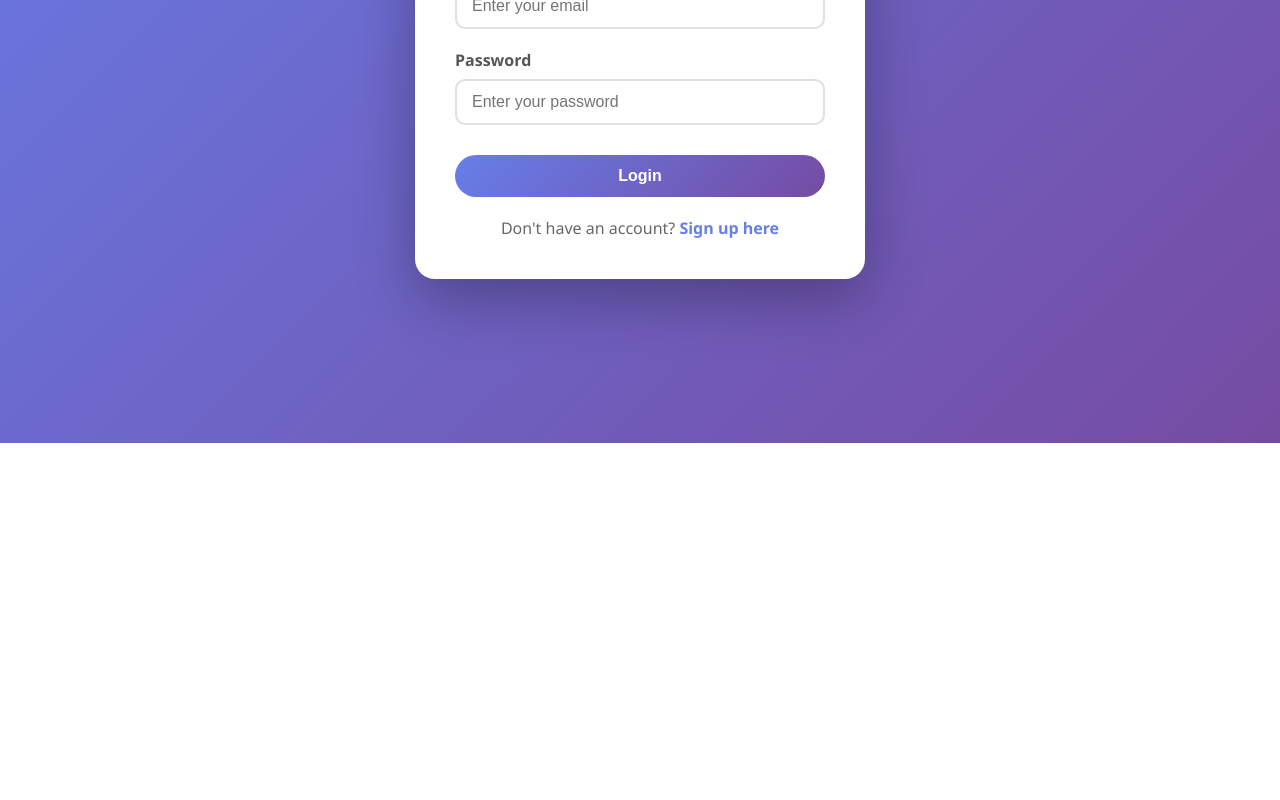
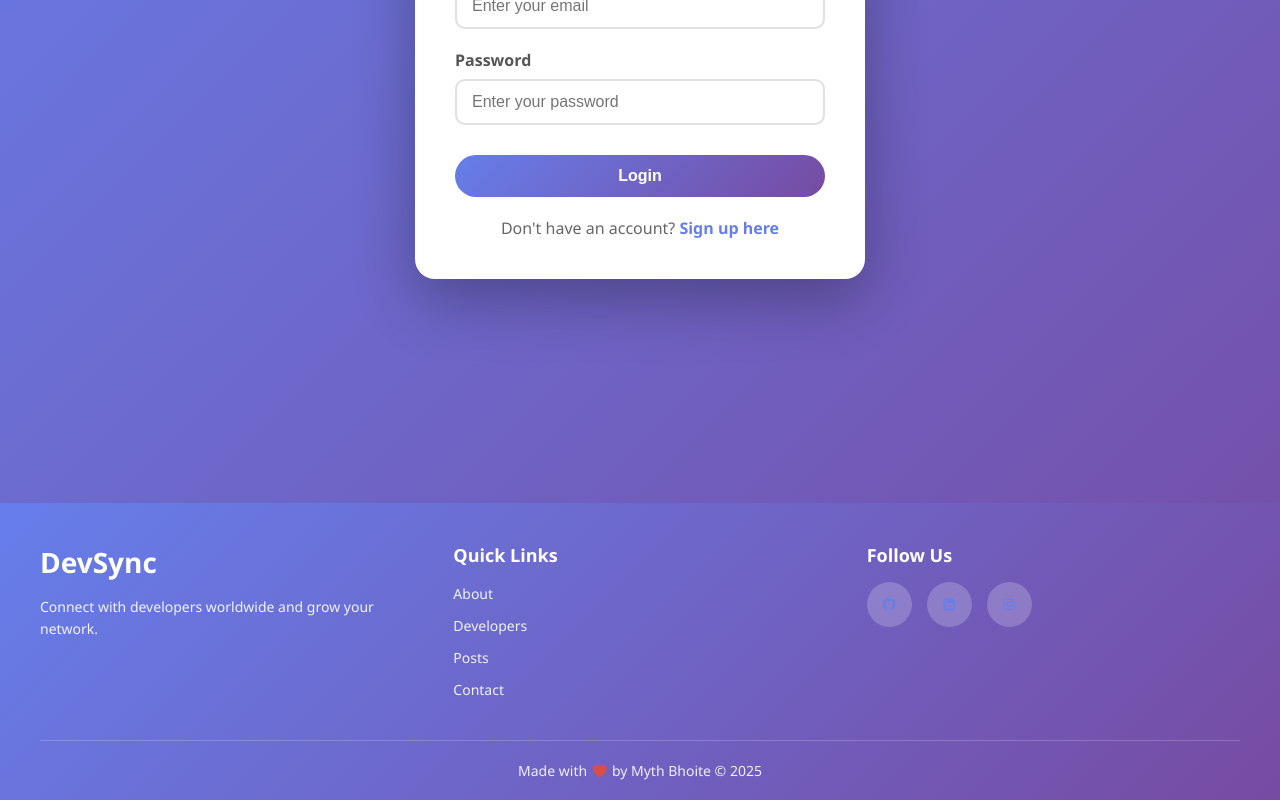
Before and after one commit to mitesh-bhoite/DevSync, a React (Create React App) app in the folder frontend/: page /login in a window 1280 px wide. Shown: the part 425-1225 px from the top of the page. Before the commit the page ends 868 px from the top, so only its background shows below. Built offline with nearby package versions, Linux system fonts and the light colour scheme; no server answers.

Commit message:
Add footer with FontAwesome social icons

```diff
--- a/frontend/package.json
+++ b/frontend/package.json
@@ -3,6 +3,10 @@
   "version": "0.1.0",
   "private": true,
   "dependencies": {
+    "@fortawesome/fontawesome-svg-core": "^7.1.0",
+    "@fortawesome/free-brands-svg-icons": "^7.1.0",
+    "@fortawesome/free-solid-svg-icons": "^7.1.0",
+    "@fortawesome/react-fontawesome": "^3.1.0",
     "@testing-library/dom": "^10.4.1",
     "@testing-library/jest-dom": "^6.9.1",
     "@testing-library/react": "^16.3.0",
--- a/frontend/src/App.js
+++ b/frontend/src/App.js
@@ -7,6 +7,7 @@ import {
 } from "react-router-dom";
 import { AuthProvider, AuthContext } from "./context/AuthContext";
 import Navbar from "./components/layout/Navbar";
+import Footer from "./components/layout/Footer";
 import Home from "./pages/Home";
 import Register from "./components/auth/Register";
 import Login from "./components/auth/Login";
@@ -16,7 +17,6 @@ import Developers from "./pages/Developers";
 import Posts from "./pages/Posts";
 import "./styles.css";
 
-// Protected Route Component
 const PrivateRoute = ({ children }) => {
   const { user, loading } = useContext(AuthContext);
 
@@ -31,7 +31,6 @@ const PrivateRoute = ({ children }) => {
   return user ? children : <Navigate to="/login" />;
 };
 
-// Public Route Component (redirect to dashboard if already logged in)
 const PublicRoute = ({ children }) => {
   const { user, loading } = useContext(AuthContext);
 
@@ -103,6 +102,7 @@ function App() {
               }
             />
           </Routes>
+          <Footer />
         </div>
       </Router>
     </AuthProvider>
--- /dev/null
+++ b/frontend/src/components/layout/Footer.css
@@ -0,0 +1,128 @@
+.footer {
+  background: linear-gradient(135deg, #667eea 0%, #764ba2 100%);
+  color: white;
+  padding: 40px 20px 20px;
+  margin-top: 60px;
+}
+
+.footer-container {
+  max-width: 1200px;
+  margin: 0 auto;
+}
+
+.footer-content {
+  display: grid;
+  grid-template-columns: repeat(auto-fit, minmax(250px, 1fr));
+  gap: 40px;
+  margin-bottom: 30px;
+}
+
+.footer-section h3 {
+  font-size: 28px;
+  margin-bottom: 15px;
+  font-weight: 700;
+}
+
+.footer-section h4 {
+  font-size: 18px;
+  margin-bottom: 15px;
+  font-weight: 600;
+}
+
+.footer-section p {
+  font-size: 14px;
+  line-height: 1.6;
+  opacity: 0.9;
+}
+
+.footer-section ul {
+  list-style: none;
+  padding: 0;
+}
+
+.footer-section ul li {
+  margin-bottom: 10px;
+}
+
+.footer-section ul li a {
+  color: white;
+  text-decoration: none;
+  font-size: 14px;
+  opacity: 0.9;
+  transition: all 0.3s ease;
+}
+
+.footer-section ul li a:hover {
+  opacity: 1;
+  padding-left: 5px;
+}
+
+.social-links {
+  display: flex;
+  gap: 15px;
+}
+
+.social-icon {
+  width: 45px;
+  height: 45px;
+  background: rgba(255, 255, 255, 0.2);
+  border-radius: 50%;
+  display: flex;
+  align-items: center;
+  justify-content: center;
+  color: white;
+  font-size: 20px;
+  transition: all 0.3s ease;
+  text-decoration: none;
+}
+
+.social-icon:hover {
+  background: white;
+  color: #667eea;
+  transform: translateY(-5px);
+}
+
+.footer-bottom {
+  border-top: 1px solid rgba(255, 255, 255, 0.2);
+  padding-top: 20px;
+  text-align: center;
+}
+
+.footer-bottom p {
+  font-size: 14px;
+  opacity: 0.9;
+}
+
+.heart-icon {
+  color: #e74c3c;
+  animation: heartbeat 1.5s infinite;
+}
+
+@keyframes heartbeat {
+  0%,
+  100% {
+    transform: scale(1);
+  }
+  25% {
+    transform: scale(1.1);
+  }
+  50% {
+    transform: scale(1);
+  }
+}
+
+/* Mobile Responsive */
+@media (max-width: 768px) {
+  .footer-content {
+    grid-template-columns: 1fr;
+    gap: 30px;
+  }
+
+  .footer-section {
+    text-align: center;
+  }
+
+  .social-links {
+    justify-content: center;
+  }
+}
--- /dev/null
+++ b/frontend/src/components/layout/Footer.js
@@ -0,0 +1,81 @@
+import React from "react";
+import { FontAwesomeIcon } from "@fortawesome/react-fontawesome";
+import {
+  faGithub,
+  faLinkedin,
+  faInstagram,
+} from "@fortawesome/free-brands-svg-icons";
+import { faHeart } from "@fortawesome/free-solid-svg-icons";
+import "./Footer.css";
+
+const Footer = () => {
+  return (
+    <footer className="footer">
+      <div className="footer-container">
+        <div className="footer-content">
+          <div className="footer-section">
+            <h3>DevSync</h3>
+            <p>Connect with developers worldwide and grow your network.</p>
+          </div>
+
+          <div className="footer-section">
+            <h4>Quick Links</h4>
+            <ul>
+              <li>
+                <a href="/about">About</a>
+              </li>
+              <li>
+                <a href="/developers">Developers</a>
+              </li>
+              <li>
+                <a href="/posts">Posts</a>
+              </li>
+              <li>
+                <a href="/contact">Contact</a>
+              </li>
+            </ul>
+          </div>
+
+          <div className="footer-section">
+            <h4>Follow Us</h4>
+            <div className="social-links">
+              <a
+                href="https://github.com/mitesh-bhoite"
+                target="_blank"
+                rel="noopener noreferrer"
+                className="social-icon"
+              >
+                <FontAwesomeIcon icon={faGithub} />
+              </a>
+              <a
+                href="https://www.linkedin.com/in/mitesh-bhoite-315613283/"
+                target="_blank"
+                rel="noopener noreferrer"
+                className="social-icon"
+              >
+                <FontAwesomeIcon icon={faLinkedin} />
+              </a>
+              <a
+                href="https://www.instagram.com/miteshbhoite_?igsh=MXNjYWt3MHZrdmhwOA=="
+                target="_blank"
+                rel="noopener noreferrer"
+                className="social-icon"
+              >
+                <FontAwesomeIcon icon={faInstagram} />
+              </a>
+            </div>
+          </div>
+        </div>
+
+        <div className="footer-bottom">
+          <p>
+            Made with <FontAwesomeIcon icon={faHeart} className="heart-icon" />{" "}
+            by Myth Bhoite &copy; 2025
+          </p>
+        </div>
+      </div>
+    </footer>
+  );
+};
+
+export default Footer;
```
Also changed, not shown: 1 other file (tests, documents, lock files or other folders).
